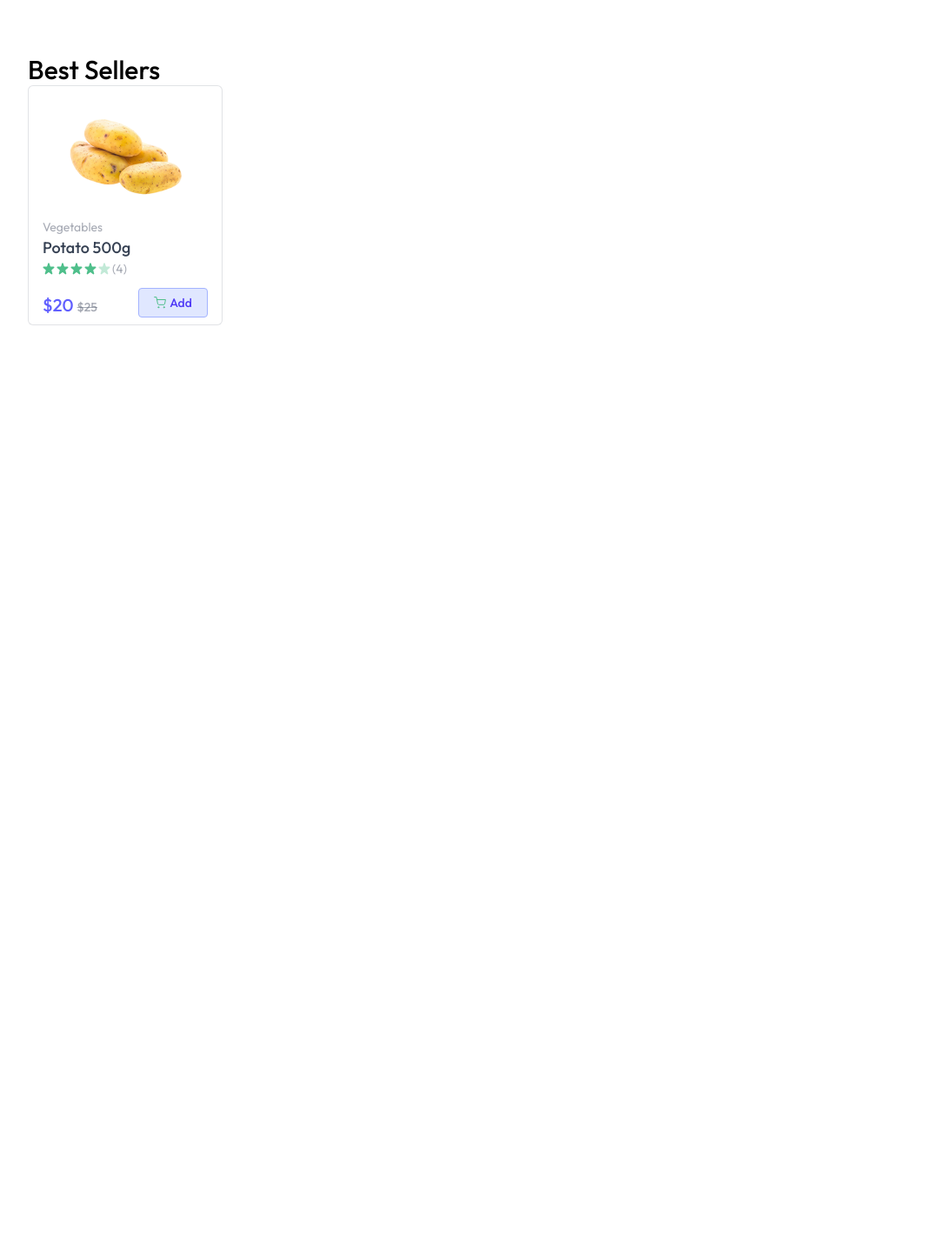
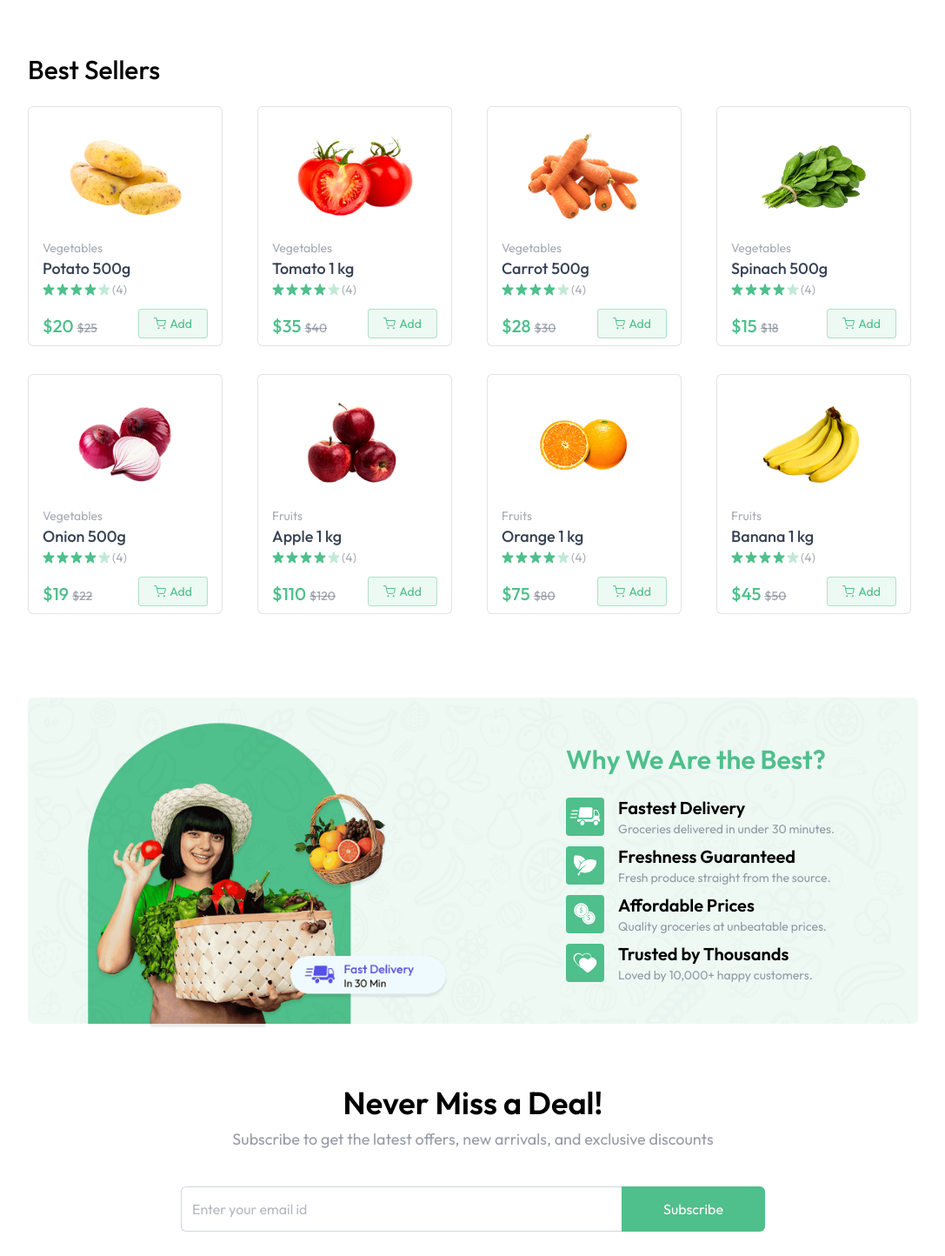
Before and after one commit to Avin-Arunkumar/Green-Cart, a React (Vite) app in the folder client/: page / in a window 1280 px wide. Shown: the part 806-2250 px from the top of the page at 87% size, without its empty margins (96-1183 px from the left). Before the commit the page ends 1180 px from the top, so only its background shows below. Built offline with nearby package versions, Linux system fonts and the light colour scheme.

Commit message:
Intial commit

```diff
--- a/client/src/components/BestSeller.jsx
+++ b/client/src/components/BestSeller.jsx
@@ -7,8 +7,16 @@
   return (
     <div className="mt-16">
       <p className="text-2xl md:text-3xl font-medium">Best Sellers</p>
-      <div>
-        <ProductCard product={products[0]} />
+      <div
+        className="grid grid-cols-2 sm:grid-cols-3 md:grid-cols-4 lg:grid-cols-4 gap-5 md:gap-8 mt-6
+"
+      >
+        {products
+          .filter((product) => product.inStock)
+          .slice(0, 8)
+          .map((product, index) => (
+            <ProductCard key={index} product={product} />
+          ))}
       </div>
     </div>
   );
--- /dev/null
+++ b/client/src/components/BottomBanner.jsx
@@ -0,0 +1,48 @@
+import React from "react";
+import { assets, features } from "../assets/assets";
+
+const BottomBanner = () => {
+  return (
+    <div className="relative mt-24">
+      <img
+        src={assets.bottom_banner_image}
+        alt="banner"
+        className="w-full hidden md:block"
+      />
+      <img
+        src={assets.bottom_banner_image_sm}
+        alt="banner-sm"
+        className="w-full md:hidden"
+      />
+      <div
+        className="absolute inset-0 flex flex-col items-center md:items-end
+      md:justify-center pt-16 md:pt-0 md:pr-24 "
+      >
+        <div>
+          <h1 className="text-2xl md:text-3xl font-semibold text-primary mb-6">
+            Why We Are the Best?
+          </h1>
+          {features.map((feature, index) => (
+            <div key={index} className="flex items-center gap-4 mt-2">
+              <img
+                src={feature.icon}
+                alt={feature.title}
+                className="md:w-11 w-9"
+              />
+              <div className="flex flex-col">
+                <h3 className="text-lg md:text-xl font-semibold">
+                  {feature.title}
+                </h3>
+                <p className="text-gray-500/70 text-xs md:text-sm">
+                  {feature.description}
+                </p>
+              </div>
+            </div>
+          ))}
+        </div>
+      </div>
+    </div>
+  );
+};
+
+export default BottomBanner;
--- /dev/null
+++ b/client/src/components/NewsLetter.jsx
@@ -0,0 +1,29 @@
+import React from "react";
+
+const NewsLetter = () => {
+  return (
+    <div className="flex flex-col items-center justify-center text-center space-y-2 mt-16 pb-24">
+      <h1 className="md:text-4xl text-2xl font-semibold">Never Miss a Deal!</h1>
+      <p className="md:text-lg text-gray-500/70 pb-8">
+        Subscribe to get the latest offers, new arrivals, and exclusive
+        discounts
+      </p>
+      <form className="flex items-center justify-between max-w-2xl w-full md:h-13 h-12">
+        <input
+          className="border border-gray-300 rounded-md h-full border-r-0 outline-none w-full rounded-r-none px-3 text-gray-500"
+          type="text"
+          placeholder="Enter your email id"
+          required
+        />
+        <button
+          type="submit"
+          className="md:px-12 px-8 h-full text-white bg-primary hover:bg-primary-dull transition-all cursor-pointer rounded-md rounded-l-none"
+        >
+          Subscribe
+        </button>
+      </form>
+    </div>
+  );
+};
+
+export default NewsLetter;
--- a/client/src/components/ProductCard.jsx
+++ b/client/src/components/ProductCard.jsx
@@ -35,25 +35,32 @@
             <p>({4})</p>
           </div>
           <div className="flex items-end justify-between mt-3">
-            <p className="md:text-xl text-base font-medium text-indigo-500">
+            <p className="md:text-xl text-base font-medium text-primary">
               {currency}${product.offerPrice}{" "}
               <span className="text-gray-500/60 md:text-sm text-xs line-through">
                 {currency}${product.price}
               </span>
             </p>
-            <div className="text-indigo-500">
+            <div
+              onClick={(e) => {
+                e.stopPropagation();
+              }}
+              className="text-primary"
+            >
               {!cartItems[product._id] ? (
                 <button
-                  className="flex items-center justify-center gap-1 bg-indigo-100 border border-indigo-300 md:w-[80px] w-[64px] h-[34px] rounded text-indigo-600 font-medium"
-                  onClick={() => setCount(1)}
+                  className="flex items-center justify-center gap-1 bg-primary/10 border border-primary/40 md:w-[80px] w-[64px] h-[34px] rounded  cursor-pointer"
+                  onClick={() => addToCart(product._id)}
                 >
                   <img src={assets.cart_icon} alt="cart-icon" />
                   Add
                 </button>
               ) : (
-                <div className="flex items-center justify-center gap-2 md:w-20 w-16 h-[34px] bg-indigo-500/25 rounded select-none">
+                <div className="flex items-center justify-center gap-2 md:w-20 w-16 h-[34px] bg-primary/25 rounded select-none">
                   <button
-                    onClick={() => setCount((prev) => Math.max(prev - 1, 0))}
+                    onClick={() => {
+                      removeFromCart(product._id);
+                    }}
                     className="cursor-pointer text-md px-2 h-full"
                   >
                     -
@@ -62,7 +69,7 @@
                     {cartItems[product._id]}
                   </span>
                   <button
-                    onClick={() => setCount((prev) => prev + 1)}
+                    onClick={() => addToCart(product._id)}
                     className="cursor-pointer text-md px-2 h-full"
                   >
                     +
--- a/client/src/context/AppContext.jsx
+++ b/client/src/context/AppContext.jsx
@@ -19,7 +19,7 @@
     setProducts(dummyProducts);
   };
   //Add Product to cart
-  const addToCart = () => {
+  const addToCart = (itemId) => {
     let cartData = structuredClone(cartItems);
 
     if (cartData[itemId]) {
--- a/client/src/pages/Home.jsx
+++ b/client/src/pages/Home.jsx
@@ -2,6 +2,8 @@
 import MainBanner from "../components/MainBanner";
 import Categories from "../components/Categories";
 import BestSeller from "../components/BestSeller";
+import BottomBanner from "../components/BottomBanner";
+import NewsLetter from "../components/NewsLetter";
 
 const Home = () => {
   return (
@@ -9,6 +11,8 @@
       <MainBanner />
       <Categories />
       <BestSeller />
+      <BottomBanner />
+      <NewsLetter />
     </div>
   );
 };
```
